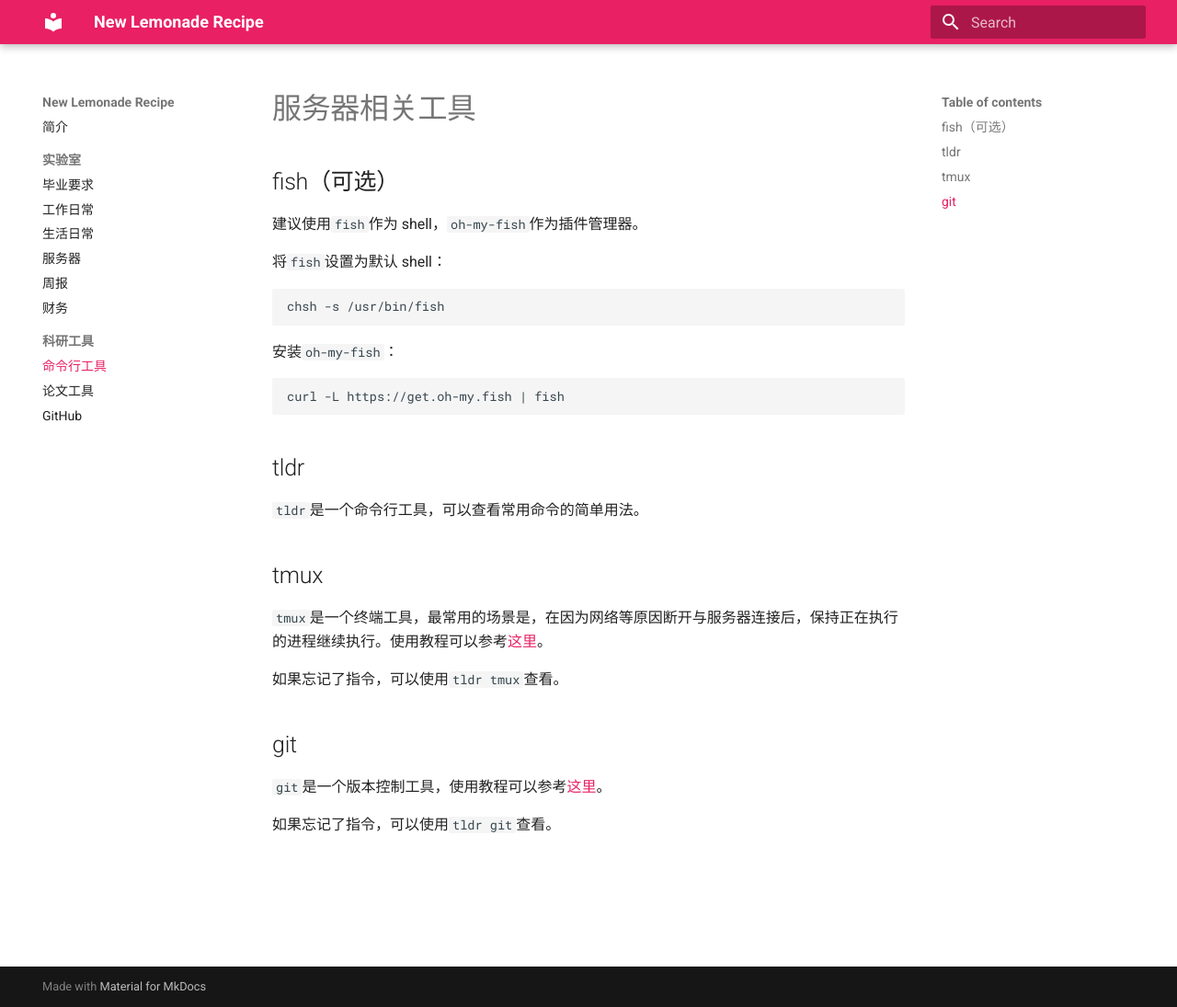
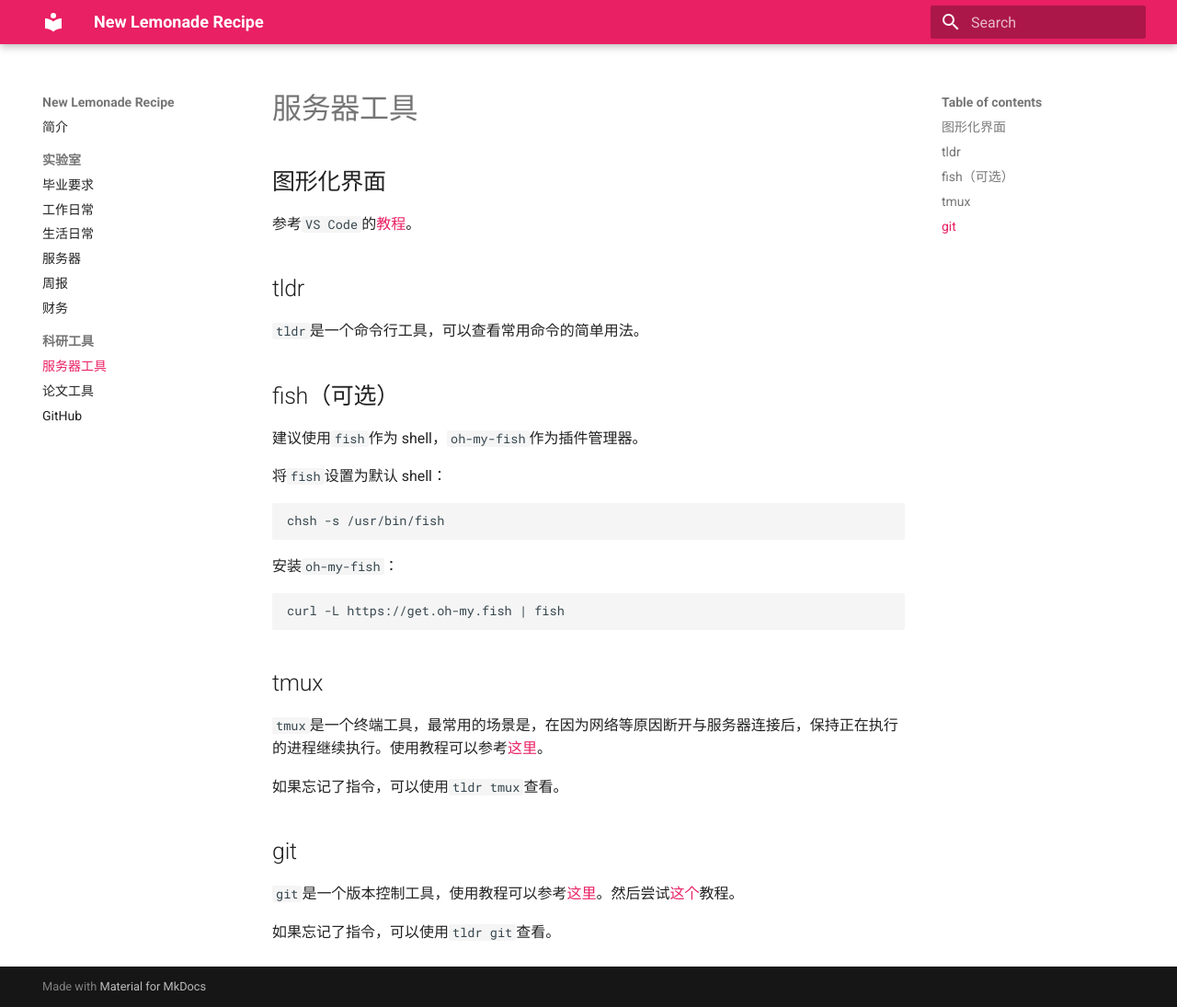
Before and after one commit to pku-lemonade/recipe, an MkDocs documentation site: the page built from docs/tools/server.md, in a window 1280 px wide and 1095 px high. Shown: the whole window at 92% size. Built offline with MkDocs 1.6.1 and Material for MkDocs 9.7.7, drawn with Linux system fonts in a browser that asks for light colours.

Commit message:
vscode ssh

````diff
--- a/docs/tools/server.md
+++ b/docs/tools/server.md
@@ -1,4 +1,13 @@
-# 服务器相关工具
+# 服务器工具
+
+## 图形化界面
+
+参考`VS Code`的[教程](https://code.visualstudio.com/docs/remote/ssh)。
+
+## tldr
+
+`tldr`是一个命令行工具，可以查看常用命令的简单用法。
+
 
 ## fish（可选）
 
@@ -16,10 +25,6 @@ chsh -s /usr/bin/fish
 curl -L https://get.oh-my.fish | fish
 ```
 
-## tldr
-
-`tldr`是一个命令行工具，可以查看常用命令的简单用法。
-
 ## tmux
 
 `tmux`是一个终端工具，最常用的场景是，在因为网络等原因断开与服务器连接后，保持正在执行的进程继续执行。使用教程可以参考[这里](https://www.redhat.com/en/blog/introduction-tmux-linux)。
@@ -28,6 +33,6 @@ curl -L https://get.oh-my.fish | fish
 
 ## git
 
-`git`是一个版本控制工具，使用教程可以参考[这里](https://docs.github.com/en/get-started/using-git)。
+`git`是一个版本控制工具，使用教程可以参考[这里](https://docs.github.com/en/get-started/using-git)。然后尝试[这个](https://docs.github.com/en/get-started/start-your-journey/hello-world)教程。
 
 如果忘记了指令，可以使用`tldr git`查看。
--- a/mkdocs.yml
+++ b/mkdocs.yml
@@ -40,6 +40,6 @@ nav:
     - 周报: lab/weekly_report.md
     - 财务: lab/money.md
   - 科研工具:
-    - 命令行工具: tools/server.md
+    - 服务器工具: tools/server.md
     - 论文工具: tools/papers.md
     - GitHub: tools/github.md
````
